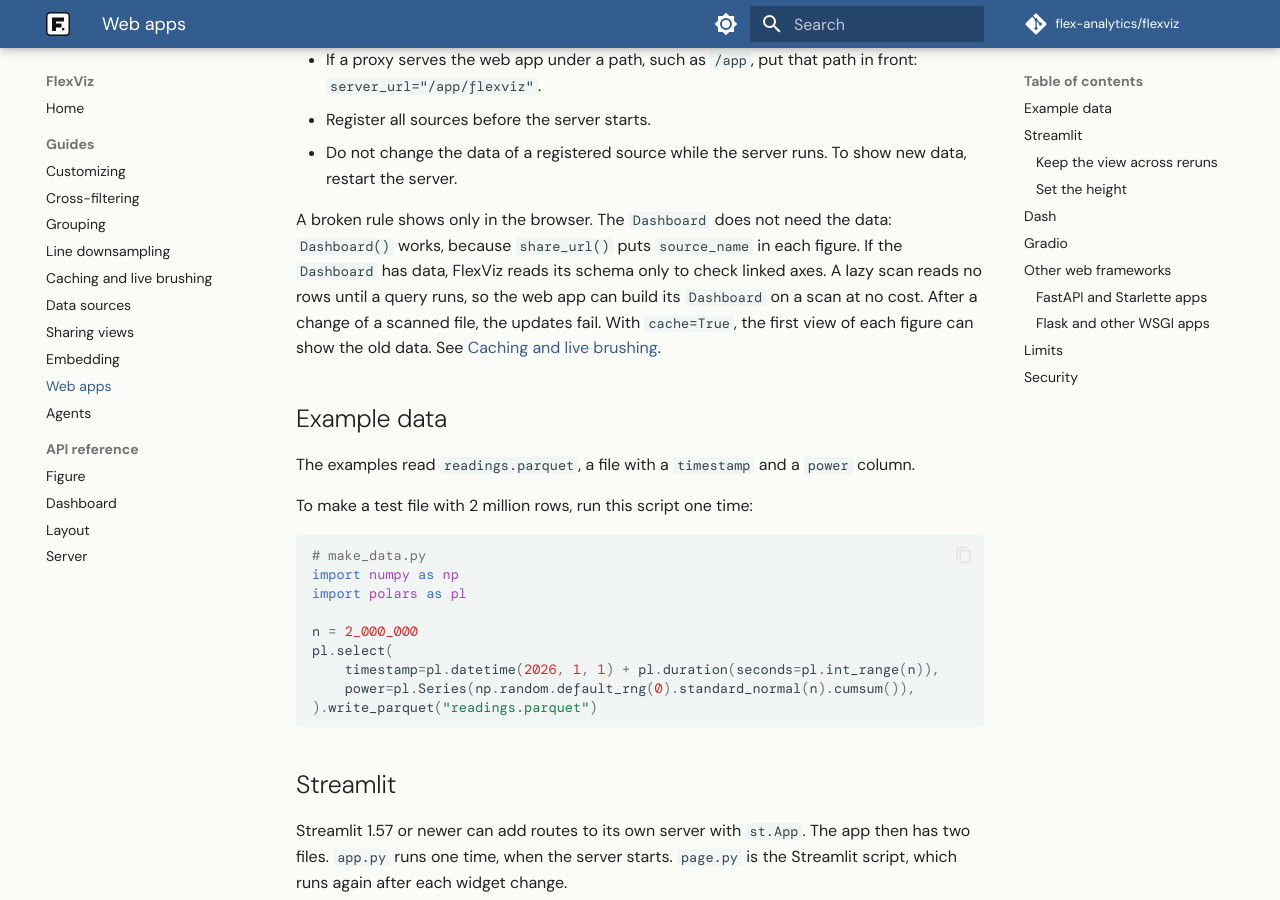
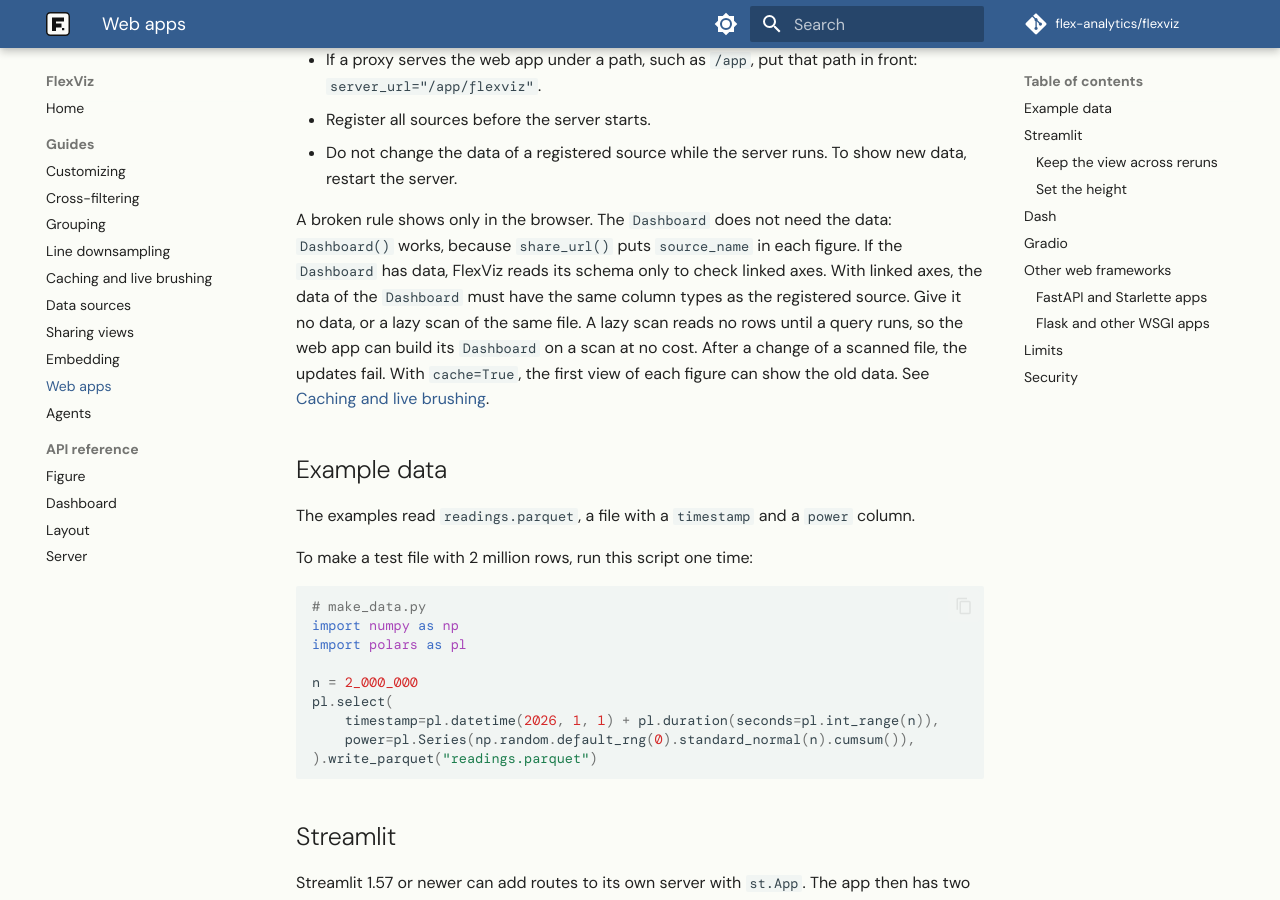
Before and after one commit to flex-analytics/flexviz, an MkDocs documentation site: the page built from docs/guides/web-apps.md, in a window 1280 px wide and 900 px high, scrolled down 585 px. Built offline with MkDocs 1.6.1 and Material for MkDocs 9.7.7, drawn with Linux system fonts in a browser that asks for light colours; some web fonts are replaced; comment, search, counter and statistics services are not loaded.

Commit message:
docs: say that linked axes need matching column types in web apps

```diff
--- a/docs/guides/web-apps.md
+++ b/docs/guides/web-apps.md
@@ -29,7 +29,9 @@ These rules apply to every web framework:
 A broken rule shows only in the browser. The `Dashboard` does not need the
 data: `Dashboard()` works, because `share_url()` puts `source_name` in each
 figure. If the `Dashboard` has data, FlexViz reads its schema only to check
-linked axes. A lazy scan reads no rows until a query runs, so the web app can
+linked axes. With linked axes, the data of the `Dashboard` must have the same
+column types as the registered source. Give it no data, or a lazy scan of the
+same file. A lazy scan reads no rows until a query runs, so the web app can
 build its `Dashboard` on a scan at no cost. After a change of a scanned file,
 the updates fail. With `cache=True`, the first view of each figure can show the
 old data. See [Caching and live brushing](caching-and-live-brushing.md).
```
